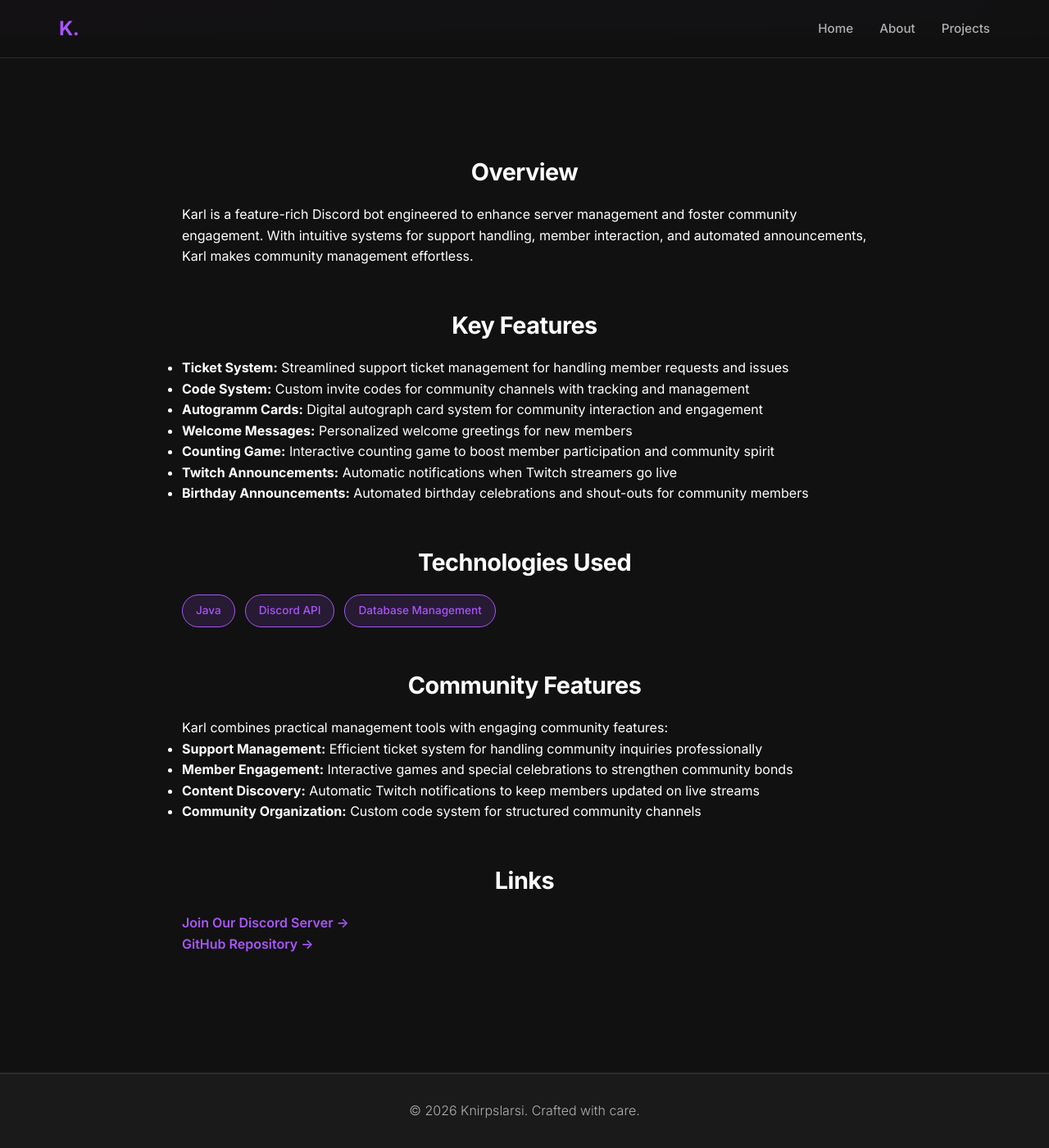
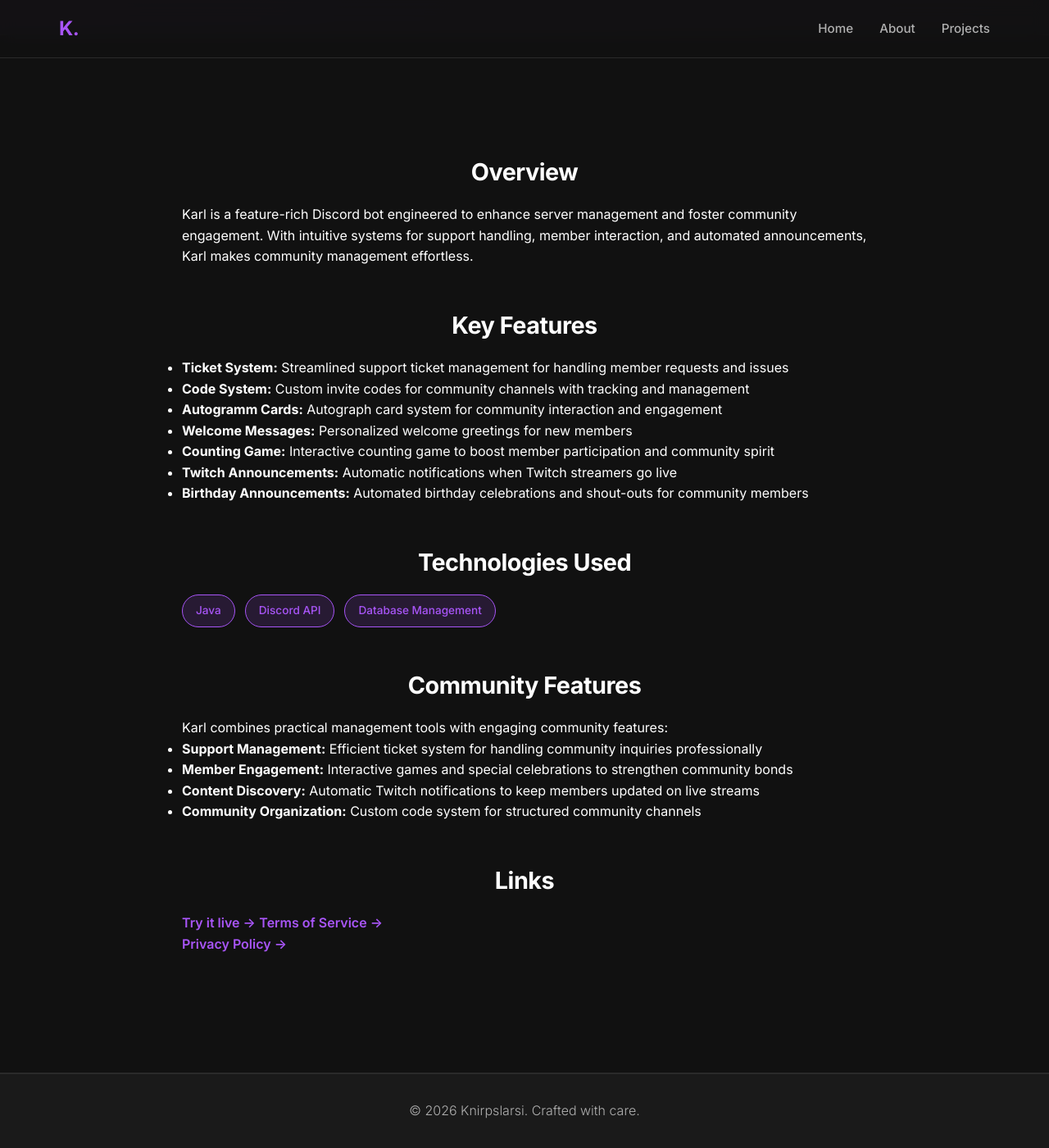
Before and after one commit to Knirpslarsi/knirpslarsi.github.io, a Jekyll site: the page built from docs/projects/karl-bot.md, in a window 1280 px wide and 1400 px high, scrolled down 440 px. Shown: the whole window at 82% size. Built offline with Jekyll 4.4.1, drawn with Linux system fonts in a browser that asks for light colours.

Commit message:
Link update

```diff
--- a/docs/projects/karl-bot.md
+++ b/docs/projects/karl-bot.md
@@ -29,7 +29,7 @@ title: "Karl - Discord Bot"
             <ul>
                 <li><strong>Ticket System:</strong> Streamlined support ticket management for handling member requests and issues</li>
                 <li><strong>Code System:</strong> Custom invite codes for community channels with tracking and management</li>
-                <li><strong>Autogramm Cards:</strong> Digital autograph card system for community interaction and engagement</li>
+                <li><strong>Autogramm Cards:</strong> Autograph card system for community interaction and engagement</li>
                 <li><strong>Welcome Messages:</strong> Personalized welcome greetings for new members</li>
                 <li><strong>Counting Game:</strong> Interactive counting game to boost member participation and community spirit</li>
                 <li><strong>Twitch Announcements:</strong> Automatic notifications when Twitch streamers go live</li>
@@ -60,8 +60,9 @@ title: "Karl - Discord Bot"
         <div class="project-section">
             <h2>Links</h2>
             <p>
-                <a href="#" style="color: var(--accent-purple); text-decoration: none; font-weight: 600;">Join Our Discord Server →</a><br>
-                <a href="#" style="color: var(--accent-purple); text-decoration: none; font-weight: 600;">GitHub Repository →</a>
+                <a href="https://discord.gg/t44CRPwkmP" style="color: var(--accent-purple); text-decoration: none; font-weight: 600;">Try it live →</a>
+                <a href="https://knirpslarsi.github.io/karl-bot-legal/terms-of-service" style="color: var(--accent-purple); text-decoration: none; font-weight: 600;">Terms of Service →</a><br>
+                <a href="https://knirpslarsi.github.io/karl-bot-legal/privacy-policy" style="color: var(--accent-purple); text-decoration: none; font-weight: 600;">Privacy Policy →</a>
             </p>
         </div>
     </div>
```
Also changed, not shown: docs/projects/larsium-v2.md (+3 -3 lines).
